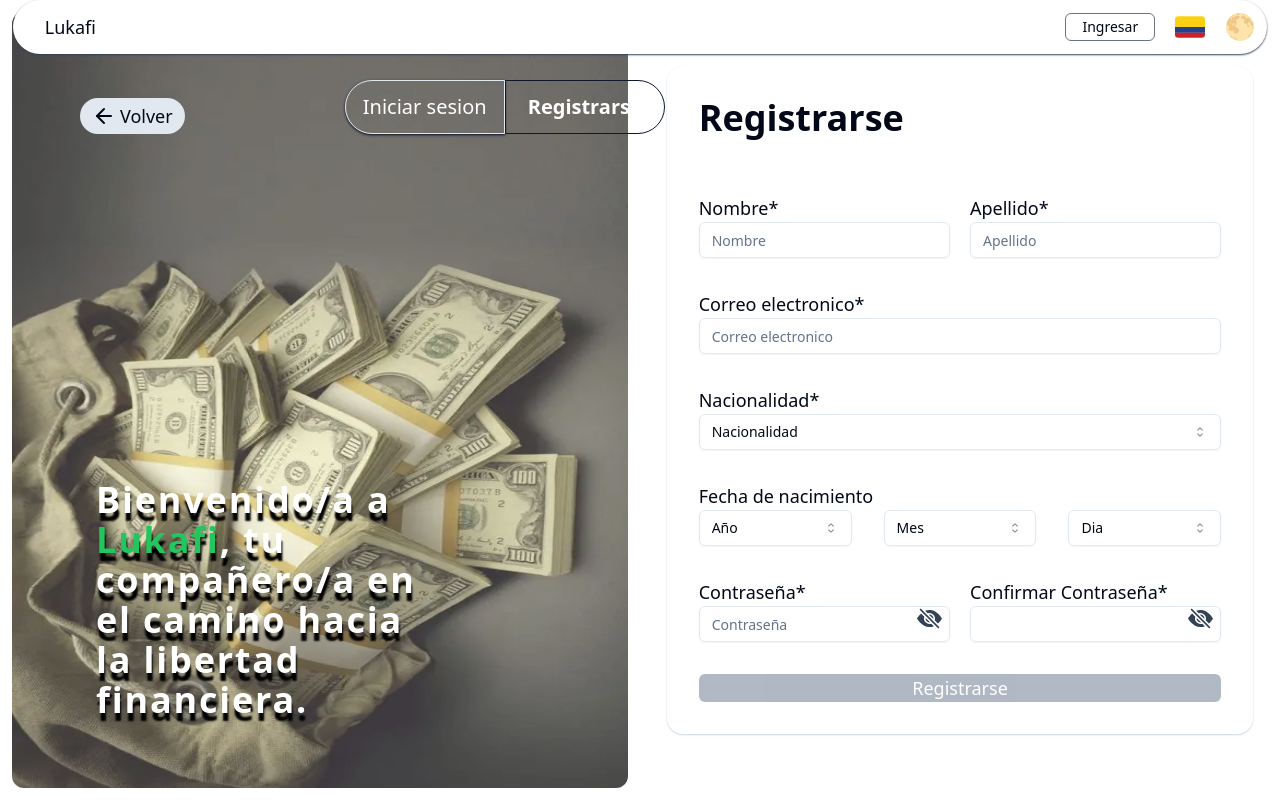
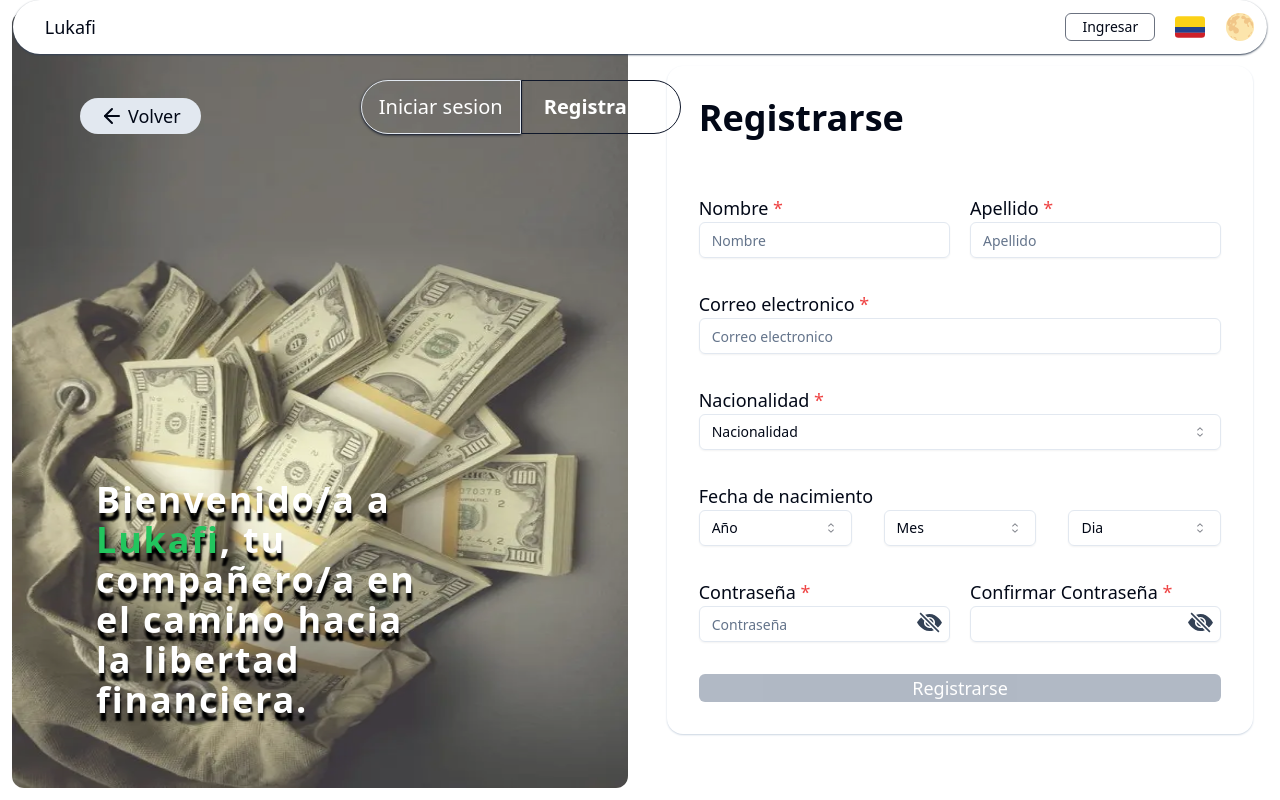
Before and after one commit to DiegoGarzon11/lukafi_front, a React (Vite) app: page /auth in a window 1280 px wide. Both pictures are taken after a click on the button "Registrarse". Built offline with nearby package versions, Linux system fonts and the light colour scheme.

Commit message:
fixed bugs

```diff
--- a/src/assets/i18n/en.json
+++ b/src/assets/i18n/en.json
@@ -14,8 +14,8 @@
 	"form.field.day": "Day",
 	"form.field.email": "Email",
 	"form.field.signUp": "Sign up",
-	"form.field.signIn": "Log in",
-	"form.btn.back" :"Go back",
+	"form.field.signIn": "Sign in",
+	"form.btn.back" :" back",
 	"form.label.countries": "Countries",
 	"form.password.forgotten": "¿Did you forget your password?",
 	"home.phrase1.text1": "Welcome to",
--- a/src/auth/Auth.tsx
+++ b/src/auth/Auth.tsx
@@ -26,8 +26,8 @@ export default function Auth() {
 				<div className='mt-20  w-full  flex  items-center  flex-col md:flex-row    '>
 					<div className='flex flex-col md:flex-row  w-full items-end z-10  md:mb-10   '>
 						<Link to='/'>
-							<button className='p-1 bg-slate-200 dark:bg-slate-900 rounded-full mx-5 md:mx-20 flex items-center gap-1 px-3 mb-3 md:mb-0   '>
-								<ArrowLeft /> <span className='text-lg'>{t('form.btn.back')}</span>
+							<button className='p-1 bg-slate-200 dark:bg-slate-900 rounded-full mx-5 md:mx-20 flex items-center gap-1 px-5 mb-3 md:mb-0   '>
+								<ArrowLeft /> <span className='text-lg '>{t('form.btn.back')}</span>
 							</button>
 						</Link>
 
--- a/src/auth/SignUp.tsx
+++ b/src/auth/SignUp.tsx
@@ -1,23 +1,23 @@
-import {UserRegister} from '@/apis/UserService';
-import {EyeClose, EyeOpen} from '@/assets/icons/Svg';
-import {Button} from '@/components/ui/button';
-import {Input} from '@/components/ui/input';
-import {Select, SelectContent, SelectGroup, SelectItem, SelectLabel, SelectTrigger, SelectValue} from '@/components/ui/select';
-import {ResponseWallet} from '@/interfaces/Wallet';
-import {COUNTRIES} from '@/tools/countries';
-import {Toast} from '@/tools/Toast';
-import {Loader} from '@/assets/icons/Svg';
-import {useState} from 'react';
-import {useTranslation} from 'react-i18next';
+import { UserRegister } from '@/apis/UserService';
+import { EyeClose, EyeOpen } from '@/assets/icons/Svg';
+import { Button } from '@/components/ui/button';
+import { Input } from '@/components/ui/input';
+import { Select, SelectContent, SelectGroup, SelectItem, SelectLabel, SelectTrigger, SelectValue } from '@/components/ui/select';
+import { ResponseWallet } from '@/interfaces/Wallet';
+import { COUNTRIES } from '@/tools/countries';
+import { Toast } from '@/tools/Toast';
+import { Loader } from '@/assets/icons/Svg';
+import { useState } from 'react';
+import { useTranslation } from 'react-i18next';
 
 export default function SignUp() {
-	const {t, i18n} = useTranslation();
+	const { t, i18n } = useTranslation();
 
 	i18n.changeLanguage();
 	const currentYear = new Date().getFullYear();
-	const years = Array.from({length: currentYear - 1960 - 15 + 1}, (_, i) => 1960 + i);
-	const months = Array.from({length: 12}, (_, i) => i + 1);
-	const days = Array.from({length: 31}, (_, i) => i + 1);
+	const years = Array.from({ length: currentYear - 1960 - 15 + 1 }, (_, i) => 1960 + i);
+	const months = Array.from({ length: 12 }, (_, i) => i + 1);
+	const days = Array.from({ length: 31 }, (_, i) => i + 1);
 	const [showPassword, setShowPassword] = useState(false);
 	const [showPasswordConfirm, setShowPasswordConfirm] = useState(false);
 	const [statusCode, setStatusCode] = useState<ResponseWallet | undefined>(null);
@@ -39,7 +39,7 @@ export default function SignUp() {
 	});
 
 	function handleChange(e) {
-		const {name, value} = e.target;
+		const { name, value } = e.target;
 		setData((prevData) => ({
 			...prevData,
 			[name]: value,
@@ -98,25 +98,45 @@ export default function SignUp() {
 				''
 			)}
 
-			<form className='my-10 grid gap-8 p-8 shadow-sm shadow-slate-300 dark:shadow-slate-800/60 rounded-2xl' onSubmit={handleSubmit}>
+			<form
+				className='my-10 grid gap-8 p-8 shadow-sm shadow-slate-300 dark:shadow-slate-800/60 rounded-2xl'
+				onSubmit={handleSubmit}>
 				<h1 className='text-4xl mb-6 font-semibold'>{t('form.field.signUp')}</h1>
 				<div className='md:flex gap-5'>
 					<div className='w-full'>
-						<label htmlFor='' className='text-lg'>
-							{t('form.field.name')}*
+						<label
+							htmlFor=''
+							className='text-lg'>
+							{t('form.field.name')} <span className='text-red-500'>*</span>
 						</label>
-						<Input type='text' placeholder={t('form.field.name')} onChange={handleChange} value={data.name} name='name' />
+						<Input
+							type='text'
+							placeholder={t('form.field.name')}
+							onChange={handleChange}
+							value={data.name}
+							name='name'
+						/>
 					</div>
 					<div className='w-full'>
-						<label htmlFor='' className='text-lg'>
-							{t('form.field.lastName')}*
+						<label
+							htmlFor=''
+							className='text-lg'>
+							{t('form.field.lastName')} <span className='text-red-500'>*</span>
 						</label>
-						<Input type='text' placeholder={t('form.field.lastName')} onChange={handleChange} value={data.lastName} name='lastName' />
+						<Input
+							type='text'
+							placeholder={t('form.field.lastName')}
+							onChange={handleChange}
+							value={data.lastName}
+							name='lastName'
+						/>
 					</div>
 				</div>
 				<div>
-					<label htmlFor='' className='text-lg'>
-						{t('form.field.email')}*
+					<label
+						htmlFor=''
+						className='text-lg'>
+						{t('form.field.email')} <span className='text-red-500'>*</span>
 					</label>
 					<Input
 						autoComplete='email'
@@ -128,10 +148,14 @@ export default function SignUp() {
 					/>
 				</div>
 				<div className='flex flex-col w-full'>
-					<label htmlFor='' className='text-lg'>
-						{t('form.field.nacionality')}*
+					<label
+						htmlFor=''
+						className='text-lg'>
+						{t('form.field.nacionality')} <span className='text-red-500'>*</span>
 					</label>
-					<Select onValueChange={(value) => handeleNacionality(value)} value={data.nacionality}>
+					<Select
+						onValueChange={(value) => handeleNacionality(value)}
+						value={data.nacionality}>
 						<SelectTrigger className='w-full'>
 							<SelectValue placeholder={t('form.field.nacionality')} />
 						</SelectTrigger>
@@ -139,7 +163,10 @@ export default function SignUp() {
 							<SelectGroup>
 								<SelectLabel>{t('form.label.countries')}</SelectLabel>
 								{COUNTRIES.map((e) => (
-									<SelectItem className='cursor-pointer' key={e.id} value={e.name}>
+									<SelectItem
+										className='cursor-pointer'
+										key={e.id}
+										value={e.name}>
 										{e.name}
 									</SelectItem>
 								))}
@@ -148,11 +175,15 @@ export default function SignUp() {
 					</Select>
 				</div>
 				<div className='flex flex-col'>
-					<label htmlFor='' className='text-lg'>
+					<label
+						htmlFor=''
+						className='text-lg'>
 						{t('form.field.bth')}
 					</label>
 					<div className='flex gap-8'>
-						<Select onValueChange={(value) => handleDateChange(value, 'year')} value={date.year}>
+						<Select
+							onValueChange={(value) => handleDateChange(value, 'year')}
+							value={date.year}>
 							<SelectTrigger className='w-full'>
 								<SelectValue placeholder={t('form.field.year')} />
 							</SelectTrigger>
@@ -160,7 +191,9 @@ export default function SignUp() {
 								<SelectGroup>
 									<SelectLabel className='text-lg '>{t('form.field.year')}</SelectLabel>
 									{years.map((e, i) => (
-										<SelectItem key={i} value={e.toString()}>
+										<SelectItem
+											key={i}
+											value={e.toString()}>
 											{e}
 										</SelectItem>
 									))}
@@ -168,7 +201,9 @@ export default function SignUp() {
 							</SelectContent>
 						</Select>
 
-						<Select onValueChange={(value) => handleDateChange(value, 'month')} value={date.month}>
+						<Select
+							onValueChange={(value) => handleDateChange(value, 'month')}
+							value={date.month}>
 							<SelectTrigger className='w-full'>
 								<SelectValue placeholder={t('form.field.month')} />
 							</SelectTrigger>
@@ -176,14 +211,18 @@ export default function SignUp() {
 								<SelectGroup>
 									<SelectLabel className='text-lg'>{t('form.field.month')}</SelectLabel>
 									{months.map((e, i) => (
-										<SelectItem key={i} value={e.toString()}>
+										<SelectItem
+											key={i}
+											value={e.toString()}>
 											{e}
 										</SelectItem>
 									))}
 								</SelectGroup>
 							</SelectContent>
 						</Select>
-						<Select onValueChange={(value) => handleDateChange(value, 'day')} value={date.day}>
+						<Select
+							onValueChange={(value) => handleDateChange(value, 'day')}
+							value={date.day}>
 							<SelectTrigger className='w-full'>
 								<SelectValue placeholder={t('form.field.day')} />
 							</SelectTrigger>
@@ -191,7 +230,9 @@ export default function SignUp() {
 								<SelectGroup>
 									<SelectLabel className='text-lg'>{t('form.field.day')}</SelectLabel>
 									{days.map((e, i) => (
-										<SelectItem key={i} value={e.toString()}>
+										<SelectItem
+											key={i}
+											value={e.toString()}>
 											{e}
 										</SelectItem>
 									))}
@@ -203,8 +244,10 @@ export default function SignUp() {
 
 				<div className='flex justify-between flex-col lg:flex-row gap-5'>
 					<div className='relative w-full'>
-						<label htmlFor='' className='text-lg'>
-							{t('form.field.password')}*
+						<label
+							htmlFor=''
+							className='text-lg'>
+							{t('form.field.password')} <span className='text-red-500'>*</span>
 						</label>
 						<Input
 							autoComplete='new-password'
@@ -215,7 +258,7 @@ export default function SignUp() {
 							name='password'
 						/>
 						<button
-							className='absolute right-2 top-7'
+							className='absolute right-2 top-8'
 							onClick={(e) => {
 								e.preventDefault(), setShowPassword((prev) => !prev);
 							}}>
@@ -223,8 +266,10 @@ export default function SignUp() {
 						</button>
 					</div>
 					<div className='relative w-full'>
-						<label htmlFor='' className='text-lg'>
-							{t('form.field.confirmPassword')}*
+						<label
+							htmlFor=''
+							className='text-lg'>
+							{t('form.field.confirmPassword')} <span className='text-red-500'>*</span>
 						</label>
 						<Input
 							autoComplete='new-password'
@@ -234,7 +279,7 @@ export default function SignUp() {
 							name='confirmPassword'
 						/>
 						<button
-							className='absolute right-2 top-7'
+							className='absolute right-2 top-8'
 							onClick={(e) => {
 								e.preventDefault(), setShowPasswordConfirm((prev) => !prev);
 							}}>
@@ -242,7 +287,7 @@ export default function SignUp() {
 						</button>
 					</div>
 				</div>
-
+				{data.password == data.confirmPassword ? '' : <p className='text-center text-red-500 text-lg'>Las contraseñas no coinciden</p>}
 				<Button
 					type='submit'
 					className='text-lg text-white bg-slate-500 flex justify-center items-center '
```
Also changed, not shown: src/auth/SignOut.tsx (deleted).
